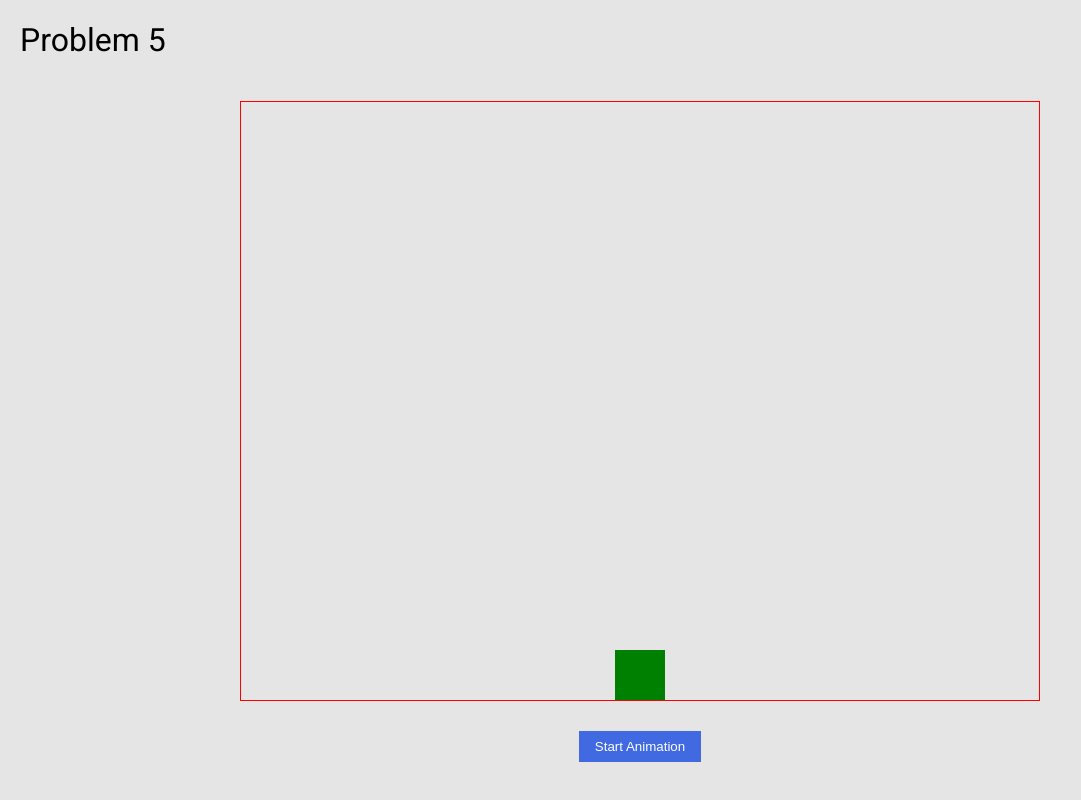
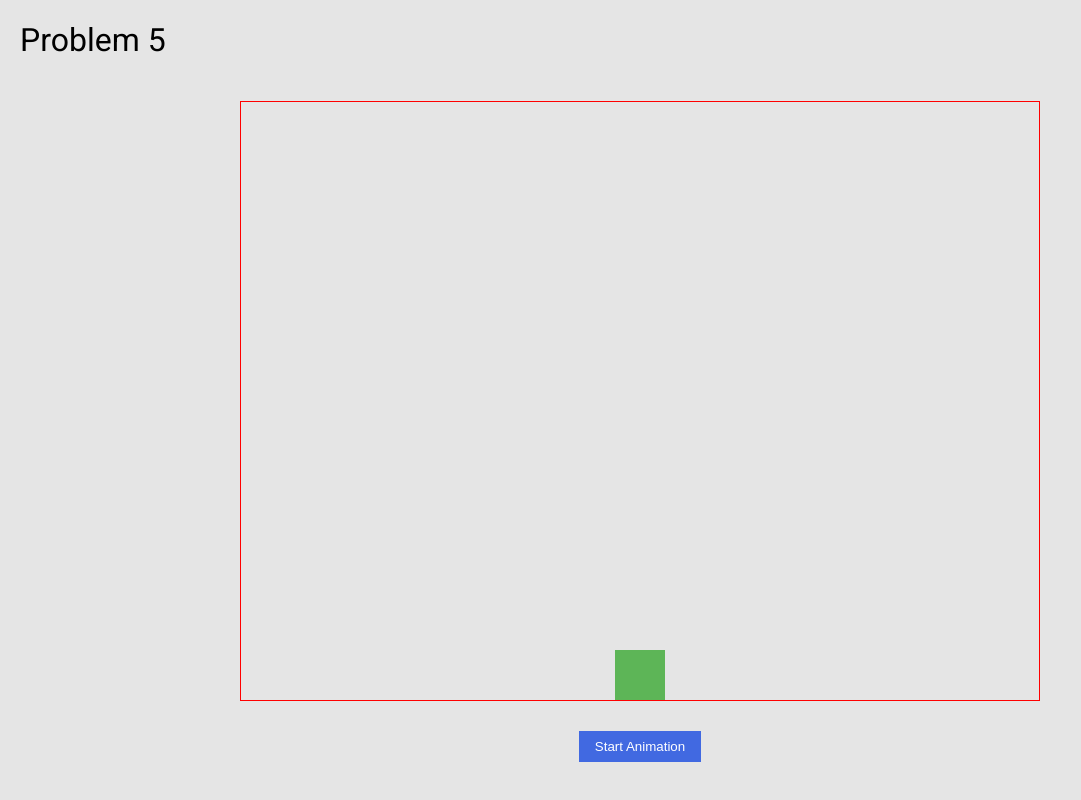
Before and after one commit to dineshkhadka/frontend, a website: page index.html in a window 1280 px wide. Shown: the part 3867-4667 px from the top of the page, without its empty margins (0-1081 px from the left). Drawn offline with nearby package versions, Linux system fonts and the light colour scheme; files that its build step writes are made by us from their sources.

Commit message:
updated green

```diff
--- a/app/scss/style.scss
+++ b/app/scss/style.scss
@@ -260,7 +260,7 @@
 .box {
     width: 50px;
     height: 50px;
-    background-color: green;
+    background-color: #5DB557;
     position: absolute;
     left: 50%;
     top: 100%;
```
